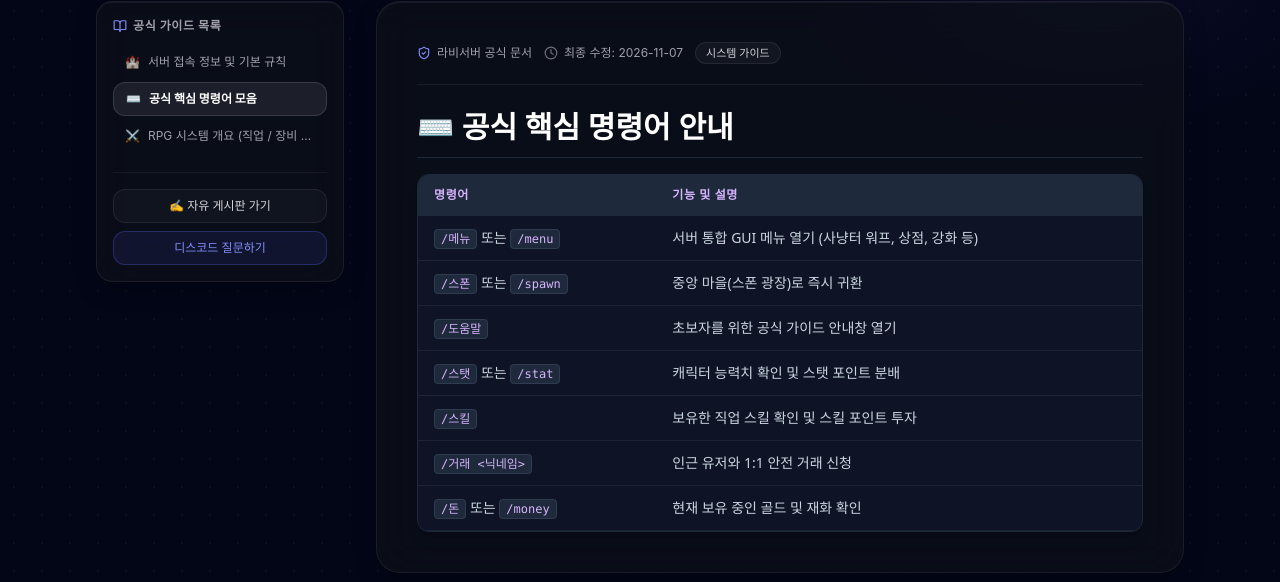
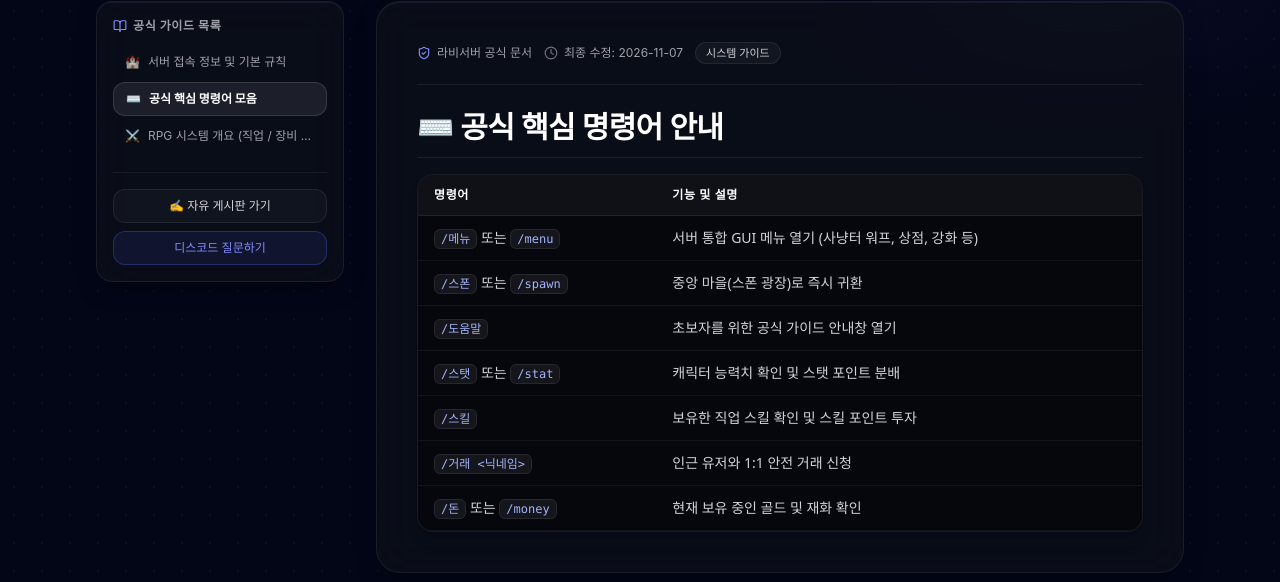
Before and after one commit to aawle1294-git/ravi_wiki, a Next.js app: page /official/commands in a window 1280 px wide. Shown: the part 171-753 px from the top of the page. Built offline with nearby package versions, Linux system fonts and the light colour scheme; no server answers; the database is empty.

Commit message:
style: 마크다운 렌더러 모던 다크 테마 일치화

```diff
--- a/components/WikiMarkdownRenderer.tsx
+++ b/components/WikiMarkdownRenderer.tsx
@@ -15,60 +15,60 @@ export default function WikiMarkdownRenderer({ content }: Props) {
     .replace(/\\r/g, '')
 
   return (
-    <div className="w-full min-w-0 text-slate-200 leading-relaxed font-sans break-words space-y-4">
+    <div className="w-full min-w-0 text-zinc-200 leading-relaxed font-sans break-words space-y-4">
       <ReactMarkdown
         remarkPlugins={[remarkGfm]}
         components={{
           h1: ({ node, ...props }) => (
-            <h1 className="text-2xl sm:text-3xl font-extrabold text-white pb-3 border-b border-slate-800 mt-6 mb-4 flex items-center space-x-2" {...props} />
+            <h1 className="text-2xl sm:text-3xl font-extrabold text-white pb-3 border-b border-white/[0.08] mt-6 mb-4 flex items-center space-x-2 tracking-tight" {...props} />
           ),
           h2: ({ node, ...props }) => (
-            <h2 className="text-xl sm:text-2xl font-bold text-purple-200 mt-8 mb-4 border-l-4 border-purple-500 pl-3" {...props} />
+            <h2 className="text-xl sm:text-2xl font-bold text-zinc-100 mt-8 mb-4 border-l-3 border-indigo-500 pl-3.5 tracking-tight" {...props} />
           ),
           h3: ({ node, ...props }) => (
-            <h3 className="text-lg sm:text-xl font-semibold text-slate-100 mt-6 mb-3" {...props} />
+            <h3 className="text-base sm:text-lg font-semibold text-zinc-200 mt-6 mb-3" {...props} />
           ),
           p: ({ node, ...props }) => (
-            <p className="my-3 text-slate-300 leading-7 text-sm sm:text-base break-words" {...props} />
+            <p className="my-3 text-zinc-300 leading-7 text-sm sm:text-base break-words" {...props} />
           ),
           ul: ({ node, ...props }) => (
-            <ul className="list-disc list-inside space-y-2 my-3 text-slate-300 text-sm sm:text-base pl-2" {...props} />
+            <ul className="list-disc list-inside space-y-2 my-3 text-zinc-300 text-sm sm:text-base pl-2" {...props} />
           ),
           ol: ({ node, ...props }) => (
-            <ol className="list-decimal list-inside space-y-2 my-3 text-slate-300 text-sm sm:text-base pl-2" {...props} />
+            <ol className="list-decimal list-inside space-y-2 my-3 text-zinc-300 text-sm sm:text-base pl-2" {...props} />
           ),
           li: ({ node, ...props }) => (
             <li className="leading-7" {...props} />
           ),
           blockquote: ({ node, ...props }) => (
-            <blockquote className="border-l-4 border-purple-500 bg-purple-950/30 px-4 py-3 rounded-r-xl my-4 text-purple-200 text-sm not-italic shadow-sm break-words" {...props} />
+            <blockquote className="border-l-2 border-indigo-500/60 bg-white/[0.03] px-4 py-3 rounded-r-xl my-4 text-zinc-300 text-sm not-italic shadow-sm break-words" {...props} />
           ),
           table: ({ node, ...props }) => (
-            <div className="overflow-x-auto my-6 rounded-xl border border-slate-800 bg-slate-900/80 shadow-lg w-full">
-              <table className="w-full text-left text-sm text-slate-300 min-w-full divide-y divide-slate-800" {...props} />
+            <div className="overflow-x-auto my-6 rounded-2xl border border-white/[0.08] bg-black/40 shadow-lg w-full">
+              <table className="w-full text-left text-sm text-zinc-300 min-w-full divide-y divide-white/[0.08]" {...props} />
             </div>
           ),
           thead: ({ node, ...props }) => (
-            <thead className="bg-slate-800 text-purple-300 uppercase text-xs tracking-wider" {...props} />
+            <thead className="bg-white/[0.04] text-zinc-300 uppercase text-xs tracking-wider font-semibold" {...props} />
           ),
           th: ({ node, ...props }) => (
-            <th className="px-4 py-3 font-semibold" {...props} />
+            <th className="px-4 py-3 font-semibold text-white" {...props} />
           ),
           td: ({ node, ...props }) => (
-            <td className="px-4 py-3 border-b border-slate-800/80 text-xs sm:text-sm" {...props} />
+            <td className="px-4 py-3 border-b border-white/[0.05] text-xs sm:text-sm text-zinc-300" {...props} />
           ),
           code: ({ node, className, children, ...props }) => {
             return (
-              <code className="px-1.5 py-0.5 rounded bg-slate-800 text-purple-300 font-mono text-xs border border-slate-700/80 break-all" {...props}>
+              <code className="px-1.5 py-0.5 rounded-md bg-white/[0.06] text-indigo-300 font-mono text-xs border border-white/[0.08] break-all" {...props}>
                 {children}
               </code>
             )
           },
           hr: ({ node, ...props }) => (
-            <hr className="my-6 border-slate-800" {...props} />
+            <hr className="my-6 border-white/[0.08]" {...props} />
           ),
           a: ({ node, ...props }) => (
-            <a className="text-purple-400 hover:text-purple-300 underline underline-offset-4 font-medium transition break-all" target="_blank" rel="noopener noreferrer" {...props} />
+            <a className="text-indigo-400 hover:text-indigo-300 underline underline-offset-4 font-medium transition break-all" target="_blank" rel="noopener noreferrer" {...props} />
           )
         }}
       >
```
Also changed, not shown: app/api/auth/verify-dev/route.ts (line endings or trailing spaces).
